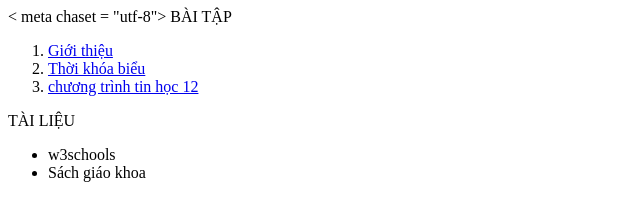
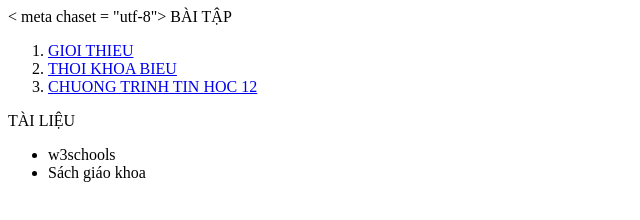
Before and after one commit to MINHIHIHI15/HUAQUANGHAN, a plain HTML site: page contents/index.html in a window 1280 px wide. Shown: the whole page, without its empty margins (0-640 px from the left). Drawn offline with Linux system fonts and the light colour scheme.

Commit message:
Update index.html

```diff
--- a/contents/index.html
+++ b/contents/index.html
@@ -1,13 +1,14 @@
 <html>
   <head>
 < meta chaset = "utf-8">
+
   </head>
 <body>
     BÀI TẬP
 <ol>
-   <li> <a href="contents/gioithieu.html" target="_blank"> Giới thiệu </a> </li>
-  <li> <a href="contents/tkb.html" target="_blank"> Thời khóa biểu </a>  </li>
-   <li> <a href="contents/tinhoc12.html" target="_blank"> chương trình tin học 12  </a>  </li>
+   <li> <a href="contents/gioithieu.html" target="_blank"> GIOI THIEU </a> </li>
+  <li> <a href="contents/tkb.html" target="_blank"> THOI KHOA BIEU  </a>  </li>
+   <li> <a href="contents/tinhoc12.html" target="_blank"> CHUONG TRINH TIN HOC 12 </a>  </li>
 </ol>
 TÀI LIỆU
    <ul>
```
